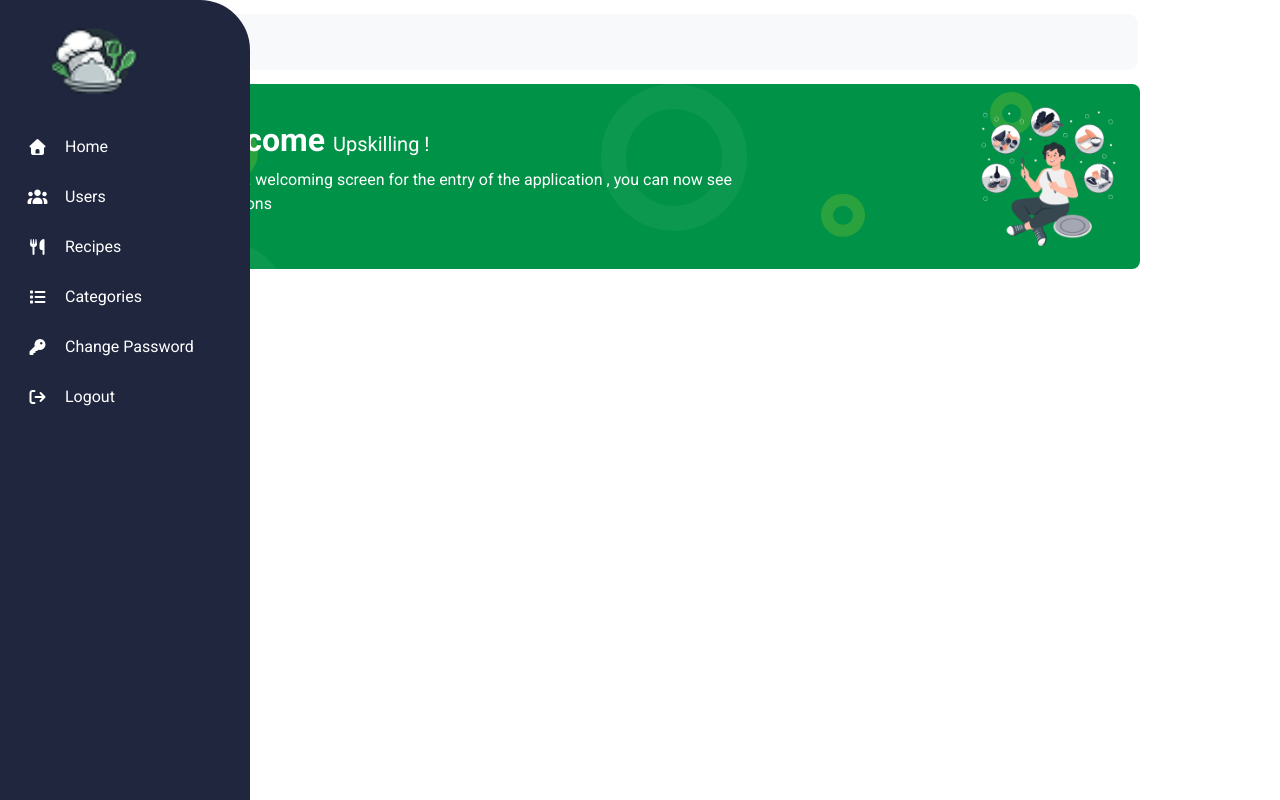
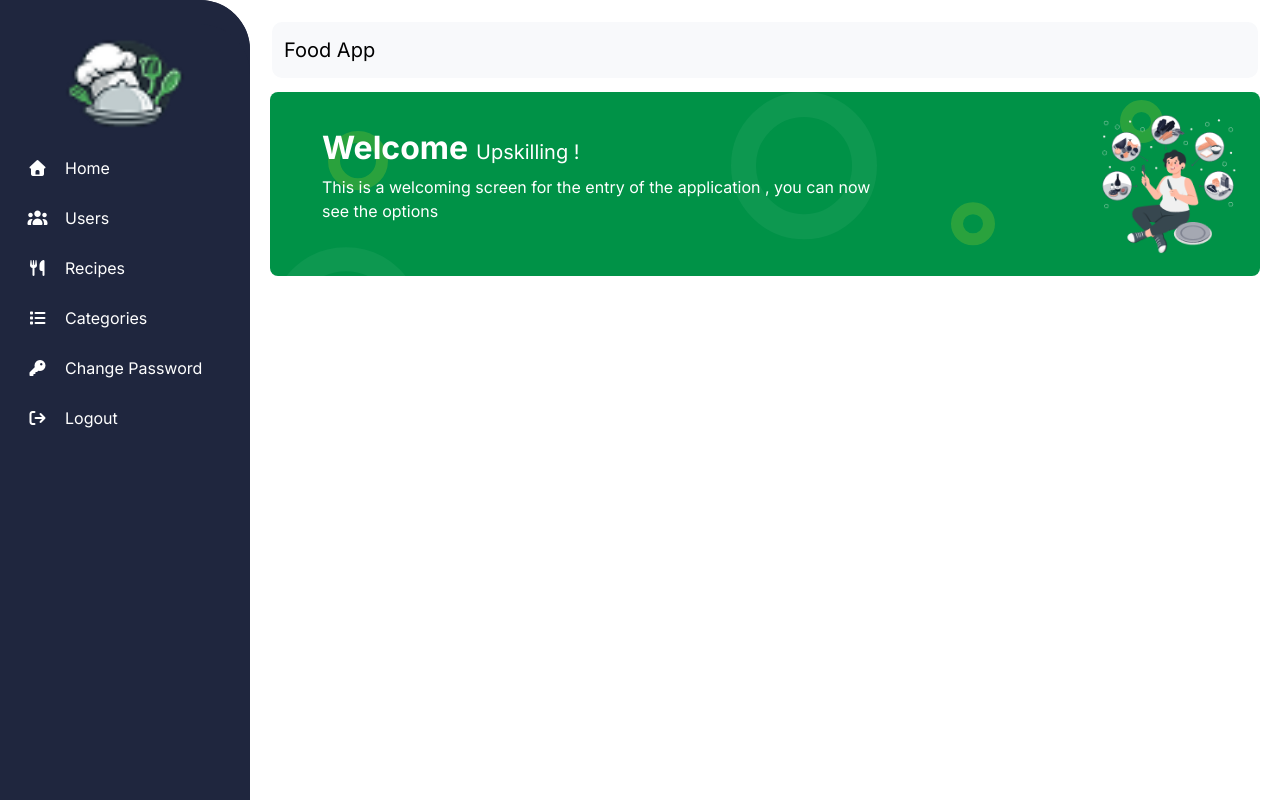
Before and after one commit to Safa-Mohammed/food-app, a React (Vite) app: page /dashboard/fav-list in a window 1280 px wide. Built offline with nearby package versions, Linux system fonts and the light colour scheme; sample sign-in values are in the browser's storage.

Commit message:
fix code sidebar be fixed

```diff
--- a/src/Modules/Shared/Components/MasterLayout/MasterLayout.jsx
+++ b/src/Modules/Shared/Components/MasterLayout/MasterLayout.jsx
@@ -1,30 +1,39 @@
-import React from "react";
+// MasterLayout.jsx
+import React, { useState } from "react";
 import { useNavigate, Outlet } from "react-router-dom";
 import SideBar from "../SideBar/SideBar";
 import Navbar from "../Navbar/Navbar";
-import Header from "../Header/header";
 
-export default function MasterLayout({loginData}) {
+export default function MasterLayout({ loginData }) {
   const navigate = useNavigate();
+  const [isCollapse, setIsCollapse] = React.useState(() => {
+    const saved = localStorage.getItem("sidebarCollapsed");
+    return saved ? JSON.parse(saved) : false;
+  });
 
   const logout = () => {
-    // Remove token
     localStorage.removeItem("userToken");
-    // Redirect to login using React Router navigation
     navigate("/login");
   };
 
+  const handleToggle = () => {
+    setIsCollapse(prev => {
+      const newState = !prev;
+      localStorage.setItem("sidebarCollapsed", JSON.stringify(newState));
+      return newState;
+    });
+  };
+
   return (
-    <>
-      <div className="d-flex">
-        <div className="">
-          <SideBar logout={logout} />
-        </div>
-        <div className=" itemss m-auto ">
-          <Navbar loginData={loginData}/>
-          <Outlet />
-        </div>
+    <div className={`layout ${isCollapse ? "collapsed" : ""}`}>
+      <div className="sidebar-container">
+        <SideBar logout={logout} isCollapse={isCollapse} onToggle={handleToggle} />
       </div>
-    </>
+
+      <div className="main-content p-2">
+        <Navbar loginData={loginData} />
+        <Outlet />
+      </div>
+    </div>
   );
 }
--- a/src/Modules/Shared/Components/SideBar/SideBar.jsx
+++ b/src/Modules/Shared/Components/SideBar/SideBar.jsx
@@ -1,83 +1,58 @@
-import { useState } from 'react';
-import { Sidebar, Menu, MenuItem, SubMenu } from 'react-pro-sidebar';
+// SideBar.jsx
+import { Sidebar, Menu, MenuItem } from 'react-pro-sidebar';
 import { Link, useLocation } from 'react-router-dom';
 
-export default function SideBar({ logout }){
-   const [isCollapse, setIsCollapse] = useState(() => {
-    const savedState = localStorage.getItem("sidebarCollapsed");
-    return savedState ? JSON.parse(savedState) : false;
-  });
+export default function SideBar({ logout, isCollapse, onToggle }) {
+  const location = useLocation();
 
-  const toggleCollapse = () => {
-    setIsCollapse((prev) => {
-      localStorage.setItem("sidebarCollapsed", JSON.stringify(!prev));
-      return !prev;
-    });
-  };
-  const location = useLocation();
   return (
- <div className="w-25 sidebar-continer d-flex ">
+    <div className="sidebar-container">
+      <Sidebar collapsed={isCollapse} className="sidebaar py-4">
+        <Menu>
+          {/* Logo = collapse toggle */}
+          <div className="logo-container" onClick={onToggle}>
+            <img
+              src="/3.png"
+              alt="logo"
+              className="logo w-100"
+            />
+          </div>
 
- <div className="main-content ">
-  <Sidebar collapsed={isCollapse} className="sidebaar  position-fixed"  >
-        <Menu>
-          <img
-            src="/3.png"
-            alt="logo"
-            className="w-75 my-3"
-            onClick={toggleCollapse}
-          />
-
-          <MenuItem
-            icon={<i className="fa fa-home" aria-hidden="true"></i>}
+          <MenuItem icon={<i className="fa fa-home"></i>}
             component={<Link to="/dashboard" />}
-            active={location.pathname === "/dashboard"} // 👈
-          >
+            active={location.pathname === "/dashboard"}>
             Home
           </MenuItem>
 
-          <MenuItem
-            icon={<i className="fa fa-users" aria-hidden="true"></i>}
+          <MenuItem icon={<i className="fa fa-users"></i>}
             component={<Link to="/dashboard/user-list" />}
-            active={location.pathname === "/dashboard/user-list"} // 👈
-          >
+            active={location.pathname === "/dashboard/user-list"}>
             Users
           </MenuItem>
 
-          <MenuItem
-            icon={<i className="fa fa-cutlery" aria-hidden="true"></i>}
+          <MenuItem icon={<i className="fa fa-cutlery"></i>}
             component={<Link to="/dashboard/recipes-list" />}
-            active={location.pathname === "/dashboard/recipes-list"} // 👈
-          >
+            active={location.pathname === "/dashboard/recipes-list"}>
             Recipes
           </MenuItem>
 
-          <MenuItem
-            icon={<i className="fa fa-list" aria-hidden="true"></i>}
+          <MenuItem icon={<i className="fa fa-list"></i>}
             component={<Link to="/dashboard/categories-list" />}
-            active={location.pathname === "/dashboard/categories-list"} // 👈
-          >
+            active={location.pathname === "/dashboard/categories-list"}>
             Categories
           </MenuItem>
 
-          <MenuItem
-            icon={<i className="fa fa-key" aria-hidden="true"></i>}
+          <MenuItem icon={<i className="fa fa-key"></i>}
             component={<Link to="/change-password" />}
-            active={location.pathname === "/change-password"} // 👈
-          >
+            active={location.pathname === "/change-password"}>
             Change Password
           </MenuItem>
 
-          <MenuItem
-            icon={<i className="fa fa-sign-out" aria-hidden="true"></i>}
-            onClick={logout}
-          >
+          <MenuItem icon={<i className="fa fa-sign-out"></i>} onClick={logout}>
             Logout
           </MenuItem>
         </Menu>
       </Sidebar>
- </div>
-
     </div>
-  )
+  );
 }
--- a/src/index.css
+++ b/src/index.css
@@ -1,10 +1,12 @@
 @import url('https://fonts.googleapis.com/css2?family=Inter:wght@400;500;700&display=swap');
+
 * {
   margin: 0;
   padding: 0;
   box-sizing: border-box;
-  font-family: 'Roboto', sans-serif;
+  font-family: 'Inter', sans-serif;
 }
+
 .auth-container {
   background-image:
     linear-gradient(45deg, rgba(47, 140, 96, 0.6), rgba(0, 0, 0, 0.99)),
@@ -15,22 +17,22 @@
   min-height: 100vh;
 }
 
-.title{
-  font-family: Inter;
+.title {
+  font-weight: 700;
 }
 
 .btn-login {
   background-color: #4AA35A;
   color: white;
   border: none;
-width: 100%;
+  width: 100%;
 }
 
 .btn-login:hover {
   background-color: #3c864b;
 }
 
-/* Remove default password eye icon for input */
+/* Remove default password eye icon */
 input[type="password"]::-ms-reveal,
 input[type="password"]::-ms-clear {
   display: none;
@@ -42,44 +44,63 @@ input[type="password"] {
   appearance: none;
 }
 
- .itemss{
-  width: 80%;
-  margin-left: 20%;
- }
-.sidebar-continer .ps-sidebar-container{
+/* Sidebar */
+.sidebar-container {
+  height: 100vh;
+  position: fixed;
+  top: 0;
+  left: 0;
+  background: #1c2340;
+  z-index: 1000;
+}
+
+/* Consolidated sidebar styles */
+.sidebar-container .ps-sidebar-container,
+.ps-sidebar-root,
+.sidebar-container { /* Fixed spelling error */
   background-color: #1F263E;
-  height: 130vh;
-  border-top-right-radius:50px;
-  border-color: none;
+  height: 100vh;
+  border-top-right-radius: 50px;
+  border: none !important;
   max-width: 100%;
-  border: none;
+  box-shadow: none !important;
+}
 
-}
-.ps-sidebar-root,
-.sidebaar,
-.ps-sidebar-container {
-  border: none !important;
-  box-shadow: none !important;
+.ps-sidebar-root {
   z-index: 100000;
 }
 
-.sidebar-continer .ps-menu-button{
+.sidebar-container .ps-menu-button {
   color: white !important;
-  transition: all 1s;
-}
-.sidebar-continer .ps-menu-button:hover{
-  background-color: rgba(0, 146, 77, 0.2)  ;
-  border-left: 4px solid rgba(0, 146, 78, 0.871);
+  transition: all 0.3s ease;
 }
 
+.sidebar-container .ps-menu-button:hover {
+  background-color: rgba(0, 146, 77, 0.2);
+  border-left: 4px solid #00924E;
+}
 
-.navbar{
+.ps-menu-button.ps-active {
+  background-color: rgba(25, 135, 84, 0.2) !important;
+  color: #fff !important;
+  font-weight: 700;
+}
+
+/* Main content next to sidebar */
+.main-content {
+  margin-left: 250px;
+  width: calc(100% - 250px);
+  transition: margin-left 0.3s ease, width 0.3s ease;
+}
+
+.collapsed .main-content {
+  margin-left: 80px;
+  width: calc(100% - 80px);
+}
+
+/* Navbar */
+.navbar {
   background-color: #F8F9FB;
   border-radius: 10px;
-  margin: 14px 14px;
+  margin: 14px;
 }
-.ps-menu-button.ps-active {
-  background-color: #19875432 !important;
-  color: #fff !important;
-  font-weight: bold;
-}
```
